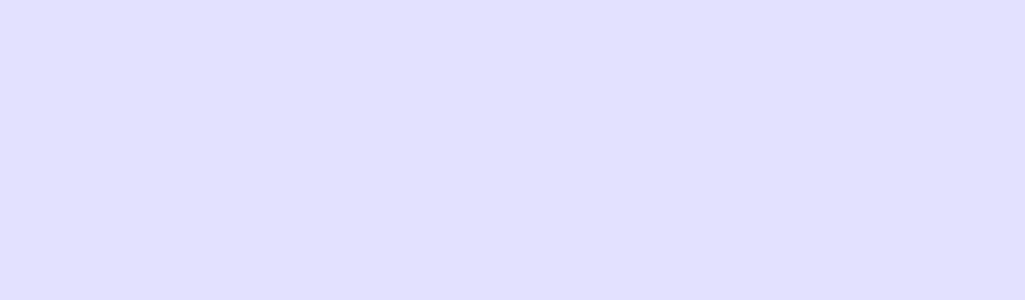
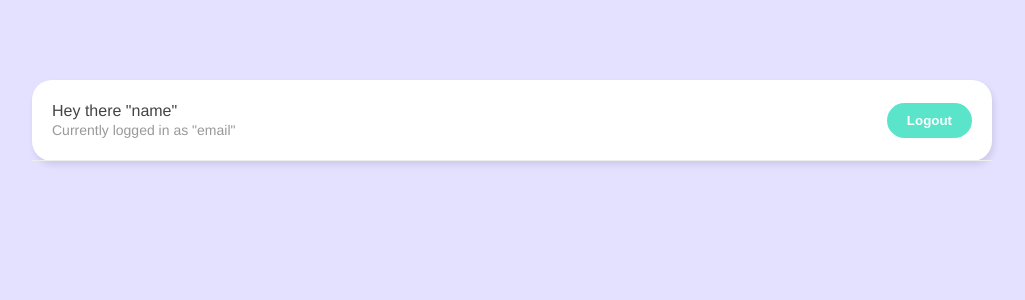
Before and after one commit to SlawomirAndrzejewski/chat-room, a Vue app: page /chatroom in a window 1280 px wide. Before the commit this address had no page. Shown: the top 300 px of the page, without its empty margins (128-1153 px from the left). Built offline with nearby package versions, Linux system fonts and the light colour scheme.

Commit message:
login user and navbar

```diff
--- a/src/assets/main.css
+++ b/src/assets/main.css
@@ -22,4 +22,5 @@ body {
     border: 0;
     border-radius: 20px;
     padding: 10px 20px;
+    cursor: pointer;
   }
--- a/src/components/LoginForm.vue
+++ b/src/components/LoginForm.vue
@@ -2,23 +2,30 @@
   <form @submit.prevent="handleSubmit">
       <input v-model="email" type="email" required placeholder="email">
       <input v-model="password" type="password" required placeholder="password">
+      <div class="error">{{ error }}</div>
       <button>Log in</button>
   </form>
 </template>
 
 <script>
 import { ref } from 'vue'
+import useLogin from "../composables/useLogin"
 
 export default {
-    setup() {
+    setup(props, context) {
         const email = ref("")
         const password = ref("")
 
-        const handleSubmit = () => {
-            console.log(displayName.value, email.value, password.value)
+        const { error, login } = useLogin()
+
+        const handleSubmit = async () => {
+            await login(email.value, password.value)
+            if (!error.value) {
+                context.emit("login")
+            }
         }
 
-        return { email, password, handleSubmit }
+        return { email, password, handleSubmit, error }
     }
 }
 </script>
--- /dev/null
+++ b/src/components/Navbar.vue
@@ -0,0 +1,33 @@
+<template>
+  <nav>
+    <div>
+      <p>Hey there "name"</p>
+      <p class="email">Currently logged in as "email"</p>
+    </div>
+    <button>Logout</button>
+  </nav>
+</template>
+
+<script>
+export default {};
+</script>
+
+<style>
+nav {
+  padding: 20px;
+  border-bottom: 1px solid #eee;
+  display: flex;
+  justify-content: space-between;
+  align-items: center;
+}
+nav p {
+  text-align: left;
+  margin: 2px auto;
+  font-size: 16px;
+  color: #444;
+}
+nav p.email {
+  font-size: 14px;
+  color: #999;
+}
+</style>
--- a/src/components/SignupForm.vue
+++ b/src/components/SignupForm.vue
@@ -13,7 +13,7 @@ import { ref } from 'vue'
 import useSignup from "../composables/useSignup"
 
 export default {
-    setup() {
+    setup(props, context) {
         const { error, signup } = useSignup()
 
         const displayName = ref("")
@@ -22,7 +22,9 @@ export default {
 
         const handleSubmit = async () => {
             await signup(email.value, password.value, displayName.value)
-            console.log("user signed up")
+            if (!error.value) {
+                context.emit("signup")
+            }
         }
 
         return { displayName, email, password, handleSubmit, error }
--- /dev/null
+++ b/src/composables/useLogin.js
@@ -0,0 +1,23 @@
+import { ref } from "vue"
+import { auth } from "../firebase/config"
+
+const error = ref(null)
+
+const login = async (email, password) => {
+    error.value = null
+
+    try {
+        const res = await auth.signInWithEmailAndPassword(email, password)
+        error.value = null
+        return res
+    } catch (err) {
+        console.log(err.message)
+        error.value = "Incorrect credentials"
+    }
+}
+
+const useLogin = () => {
+    return { error, login }
+}
+
+export default useLogin
--- a/src/router/index.js
+++ b/src/router/index.js
@@ -5,6 +5,11 @@ const routes = [
     path: '/',
     name: 'Welcome',
     component: () => import('../views/Welcome.vue')
+  },
+  {
+    path: '/chatroom',
+    name: 'Chatroom',
+    component: () => import('../views/Chatroom.vue')
   }
 ]
 
--- /dev/null
+++ b/src/views/Chatroom.vue
@@ -0,0 +1,19 @@
+<template>
+  <div class="container">
+      <Navbar />
+  </div>
+</template>
+
+<script>
+import Navbar from "../components/Navbar"
+
+export default {
+  components: {
+    Navbar
+  }
+}
+</script>
+
+<style>
+
+</style>
--- a/src/views/Welcome.vue
+++ b/src/views/Welcome.vue
@@ -1,11 +1,11 @@
 <template>
   <div class="welcome container">
       <div v-if="loggedIn">
-          <LoginForm />
+          <LoginForm @login="enterChatroom" />
           <p>No account yet? <span @click="loggedIn = false">Sign up</span> instead</p>
       </div>
       <div v-else>
-          <SignupForm />
+          <SignupForm @signup="enterChatroom" />
           <p>Already registered? <span @click="loggedIn = true">Login</span> instead</p>
       </div>
   </div>
@@ -15,6 +15,7 @@
 import SignupForm from "../components/SignupForm"
 import LoginForm from "../components/LoginForm"
 import { ref } from 'vue'
+import { useRouter } from "vue-router"
 
 export default {
     components: {
@@ -24,8 +25,13 @@ export default {
 
     setup() {
         const loggedIn = ref(true)
+        const router = useRouter()
 
-        return { loggedIn }
+        const enterChatroom = () => {
+          router.push({ name: "Chatroom" })
+        }
+
+        return { loggedIn, enterChatroom }
     }
 }
 </script>
```
